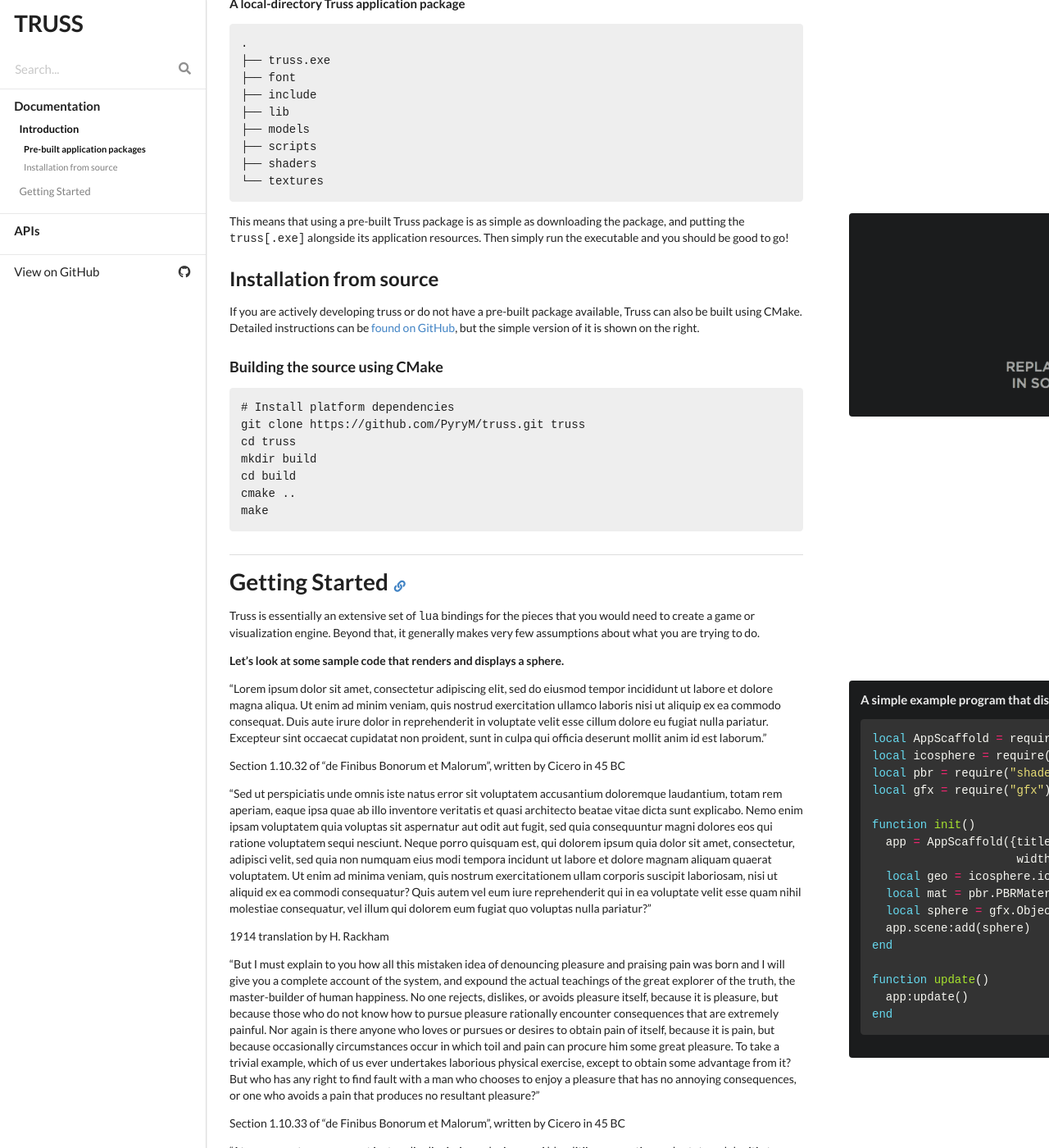
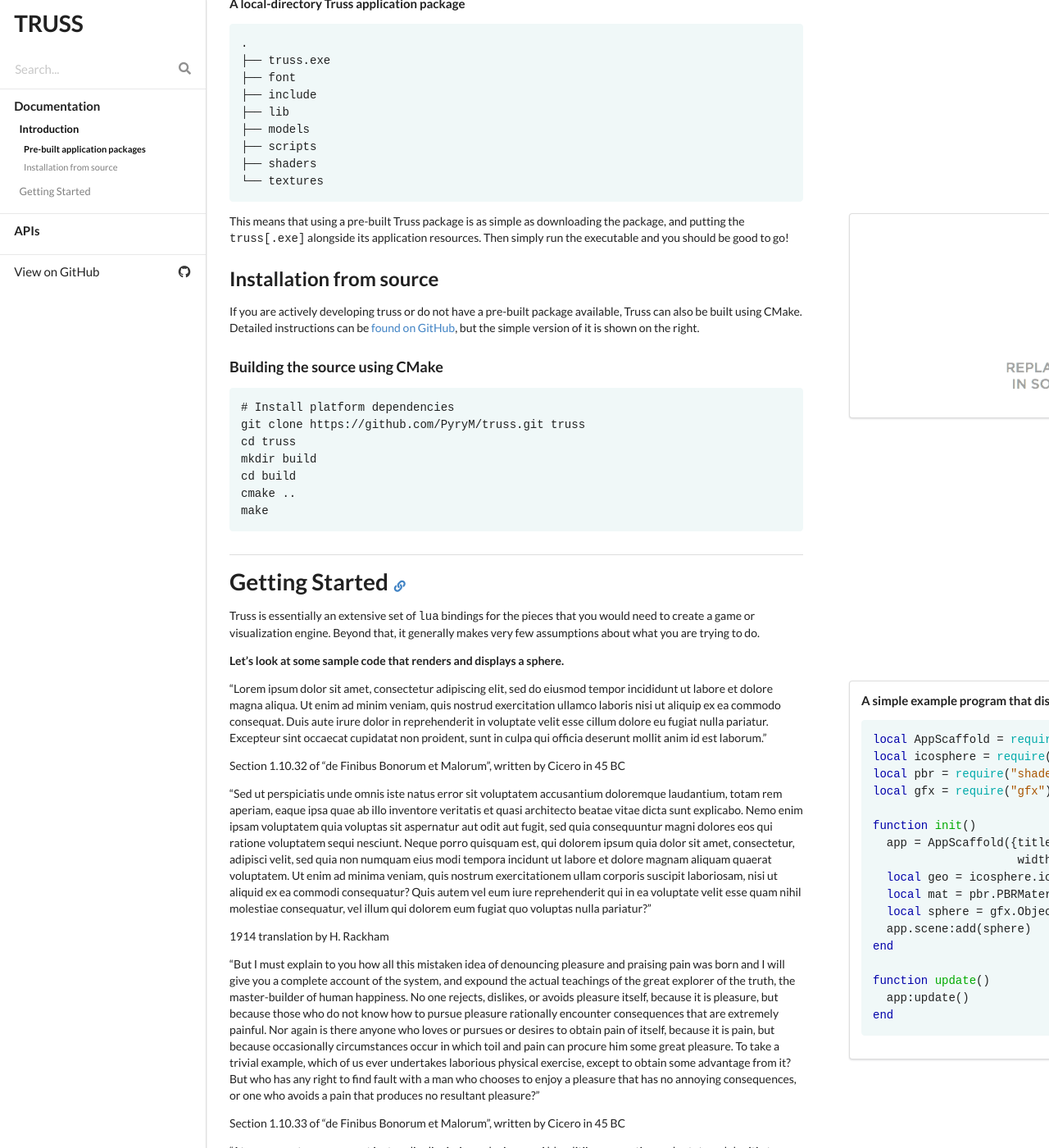
Before and after one commit to PyryM/truss, a Jekyll site: the page built from docs/index.html, in a window 1280 px wide and 1400 px high, scrolled down 530 px. Shown: the whole window at 82% size. Built offline with Jekyll 4.4.1, drawn with Linux system fonts in a browser that asks for light colours; nearby versions of some CDN libraries.

Commit message:
Fixes to white theme.

```diff
--- a/docs/_config.yml
+++ b/docs/_config.yml
@@ -13,7 +13,7 @@
 begin_sidebar: |
   <!-- Begin Sidebar -->
   <div class="ui right rail">
-  <div class="ui inverted segment" markdown="1">
+  <div class="ui segment" markdown="1">
   <!-- Begin Sidebar -->
 end_sidebar: |
   <!-- End Sidebar -->
--- a/docs/_layouts/default.html
+++ b/docs/_layouts/default.html
@@ -22,10 +22,8 @@
         {% include sidebar.html %}
       </div>
       <div class="ui column">
-        <div class="ui text container">
-          <div id="main">
-            {{ content }}
-          </div>
+        <div class="ui text container" id="main">
+          {{ content }}
         </div>
       </div>
     </div>
--- a/docs/_sass/_monaki.scss
+++ b/docs/_sass/_monaki.scss
@@ -1,64 +1,64 @@
 /* This is the style for code highlighting on a dark background */
-.right.rail code .hll { background-color: #49483e }
-.right.rail code .c { color: #75715e } /* Comment */
-.right.rail code .err { color: #960050; background-color: #1e0010 } /* Error */
-.right.rail code .k { color: #66d9ef } /* Keyword */
-.right.rail code .l { color: #ae81ff } /* Literal */
-.right.rail code .n { color: #f8f8f2 } /* Name */
-.right.rail code .o { color: #f92672 } /* Operator */
-.right.rail code .p { color: #f8f8f2 } /* Punctuation */
-.right.rail code .cm { color: #75715e } /* Comment.Multiline */
-.right.rail code .cp { color: #75715e } /* Comment.Preproc */
-.right.rail code .c1 { color: #75715e } /* Comment.Single */
-.right.rail code .cs { color: #75715e } /* Comment.Special */
-.right.rail code .ge { font-style: italic } /* Generic.Emph */
-.right.rail code .gs { font-weight: bold } /* Generic.Strong */
-.right.rail code .kc { color: #66d9ef } /* Keyword.Constant */
-.right.rail code .kd { color: #66d9ef } /* Keyword.Declaration */
-.right.rail code .kn { color: #f92672 } /* Keyword.Namespace */
-.right.rail code .kp { color: #66d9ef } /* Keyword.Pseudo */
-.right.rail code .kr { color: #66d9ef } /* Keyword.Reserved */
-.right.rail code .kt { color: #66d9ef } /* Keyword.Type */
-.right.rail code .ld { color: #e6db74 } /* Literal.Date */
-.right.rail code .m { color: #ae81ff } /* Literal.Number */
-.right.rail code .s { color: #e6db74 } /* Literal.String */
-.right.rail code .na { color: #a6e22e } /* Name.Attribute */
-.right.rail code .nb { color: #f8f8f2 } /* Name.Builtin */
-.right.rail code .nc { color: #a6e22e } /* Name.Class */
-.right.rail code .no { color: #66d9ef } /* Name.Constant */
-.right.rail code .nd { color: #a6e22e } /* Name.Decorator */
-.right.rail code .ni { color: #f8f8f2 } /* Name.Entity */
-.right.rail code .ne { color: #a6e22e } /* Name.Exception */
-.right.rail code .nf { color: #a6e22e } /* Name.Function */
-.right.rail code .nl { color: #f8f8f2 } /* Name.Label */
-.right.rail code .nn { color: #f8f8f2 } /* Name.Namespace */
-.right.rail code .nx { color: #a6e22e } /* Name.Other */
-.right.rail code .py { color: #f8f8f2 } /* Name.Property */
-.right.rail code .nt { color: #f92672 } /* Name.Tag */
-.right.rail code .nv { color: #f8f8f2 } /* Name.Variable */
-.right.rail code .ow { color: #f92672 } /* Operator.Word */
-.right.rail code .w { color: #f8f8f2 } /* Text.Whitespace */
-.right.rail code .mf { color: #ae81ff } /* Literal.Number.Float */
-.right.rail code .mh { color: #ae81ff } /* Literal.Number.Hex */
-.right.rail code .mi { color: #ae81ff } /* Literal.Number.Integer */
-.right.rail code .mo { color: #ae81ff } /* Literal.Number.Oct */
-.right.rail code .sb { color: #e6db74 } /* Literal.String.Backtick */
-.right.rail code .sc { color: #e6db74 } /* Literal.String.Char */
-.right.rail code .sd { color: #e6db74 } /* Literal.String.Doc */
-.right.rail code .s2 { color: #e6db74 } /* Literal.String.Double */
-.right.rail code .se { color: #ae81ff } /* Literal.String.Escape */
-.right.rail code .sh { color: #e6db74 } /* Literal.String.Heredoc */
-.right.rail code .si { color: #e6db74 } /* Literal.String.Interpol */
-.right.rail code .sx { color: #e6db74 } /* Literal.String.Other */
-.right.rail code .sr { color: #e6db74 } /* Literal.String.Regex */
-.right.rail code .s1 { color: #e6db74 } /* Literal.String.Single */
-.right.rail code .ss { color: #e6db74 } /* Literal.String.Symbol */
-.right.rail code .bp { color: #f8f8f2 } /* Name.Builtin.Pseudo */
-.right.rail code .vc { color: #f8f8f2 } /* Name.Variable.Class */
-.right.rail code .vg { color: #f8f8f2 } /* Name.Variable.Global */
-.right.rail code .vi { color: #f8f8f2 } /* Name.Variable.Instance */
-.right.rail code .il { color: #ae81ff } /* Literal.Number.Integer.Long */
-.right.rail code .gh { } /* Generic Heading & Diff Header */
-.right.rail code .gu { color: #75715e; } /* Generic.Subheading & Diff Unified/Comment? */
-.right.rail code .gd { color: #f92672; } /* Generic.Deleted & Diff Deleted */
-.right.rail code .gi { color: #a6e22e; } /* Generic.Inserted & Diff Inserted */
+.inverted code .hll { background-color: #49483e }
+.inverted code .c { color: #75715e } /* Comment */
+.inverted code .err { color: #960050; background-color: #1e0010 } /* Error */
+.inverted code .k { color: #66d9ef } /* Keyword */
+.inverted code .l { color: #ae81ff } /* Literal */
+.inverted code .n { color: #f8f8f2 } /* Name */
+.inverted code .o { color: #f92672 } /* Operator */
+.inverted code .p { color: #f8f8f2 } /* Punctuation */
+.inverted code .cm { color: #75715e } /* Comment.Multiline */
+.inverted code .cp { color: #75715e } /* Comment.Preproc */
+.inverted code .c1 { color: #75715e } /* Comment.Single */
+.inverted code .cs { color: #75715e } /* Comment.Special */
+.inverted code .ge { font-style: italic } /* Generic.Emph */
+.inverted code .gs { font-weight: bold } /* Generic.Strong */
+.inverted code .kc { color: #66d9ef } /* Keyword.Constant */
+.inverted code .kd { color: #66d9ef } /* Keyword.Declaration */
+.inverted code .kn { color: #f92672 } /* Keyword.Namespace */
+.inverted code .kp { color: #66d9ef } /* Keyword.Pseudo */
+.inverted code .kr { color: #66d9ef } /* Keyword.Reserved */
+.inverted code .kt { color: #66d9ef } /* Keyword.Type */
+.inverted code .ld { color: #e6db74 } /* Literal.Date */
+.inverted code .m { color: #ae81ff } /* Literal.Number */
+.inverted code .s { color: #e6db74 } /* Literal.String */
+.inverted code .na { color: #a6e22e } /* Name.Attribute */
+.inverted code .nb { color: #f8f8f2 } /* Name.Builtin */
+.inverted code .nc { color: #a6e22e } /* Name.Class */
+.inverted code .no { color: #66d9ef } /* Name.Constant */
+.inverted code .nd { color: #a6e22e } /* Name.Decorator */
+.inverted code .ni { color: #f8f8f2 } /* Name.Entity */
+.inverted code .ne { color: #a6e22e } /* Name.Exception */
+.inverted code .nf { color: #a6e22e } /* Name.Function */
+.inverted code .nl { color: #f8f8f2 } /* Name.Label */
+.inverted code .nn { color: #f8f8f2 } /* Name.Namespace */
+.inverted code .nx { color: #a6e22e } /* Name.Other */
+.inverted code .py { color: #f8f8f2 } /* Name.Property */
+.inverted code .nt { color: #f92672 } /* Name.Tag */
+.inverted code .nv { color: #f8f8f2 } /* Name.Variable */
+.inverted code .ow { color: #f92672 } /* Operator.Word */
+.inverted code .w { color: #f8f8f2 } /* Text.Whitespace */
+.inverted code .mf { color: #ae81ff } /* Literal.Number.Float */
+.inverted code .mh { color: #ae81ff } /* Literal.Number.Hex */
+.inverted code .mi { color: #ae81ff } /* Literal.Number.Integer */
+.inverted code .mo { color: #ae81ff } /* Literal.Number.Oct */
+.inverted code .sb { color: #e6db74 } /* Literal.String.Backtick */
+.inverted code .sc { color: #e6db74 } /* Literal.String.Char */
+.inverted code .sd { color: #e6db74 } /* Literal.String.Doc */
+.inverted code .s2 { color: #e6db74 } /* Literal.String.Double */
+.inverted code .se { color: #ae81ff } /* Literal.String.Escape */
+.inverted code .sh { color: #e6db74 } /* Literal.String.Heredoc */
+.inverted code .si { color: #e6db74 } /* Literal.String.Interpol */
+.inverted code .sx { color: #e6db74 } /* Literal.String.Other */
+.inverted code .sr { color: #e6db74 } /* Literal.String.Regex */
+.inverted code .s1 { color: #e6db74 } /* Literal.String.Single */
+.inverted code .ss { color: #e6db74 } /* Literal.String.Symbol */
+.inverted code .bp { color: #f8f8f2 } /* Name.Builtin.Pseudo */
+.inverted code .vc { color: #f8f8f2 } /* Name.Variable.Class */
+.inverted code .vg { color: #f8f8f2 } /* Name.Variable.Global */
+.inverted code .vi { color: #f8f8f2 } /* Name.Variable.Instance */
+.inverted code .il { color: #ae81ff } /* Literal.Number.Integer.Long */
+.inverted code .gh { } /* Generic Heading & Diff Header */
+.inverted code .gu { color: #75715e; } /* Generic.Subheading & Diff Unified/Comment? */
+.inverted code .gd { color: #f92672; } /* Generic.Deleted & Diff Deleted */
+.inverted code .gi { color: #a6e22e; } /* Generic.Inserted & Diff Inserted */
--- a/docs/css/style.scss
+++ b/docs/css/style.scss
@@ -12,7 +12,7 @@
 .highlight pre {
   @include border-radius(0.3em);
   padding: 1em;
-  background-color: #eee;
+  background-color: #f0f8f8;
 }
 
 .ui.right.rail {
```
